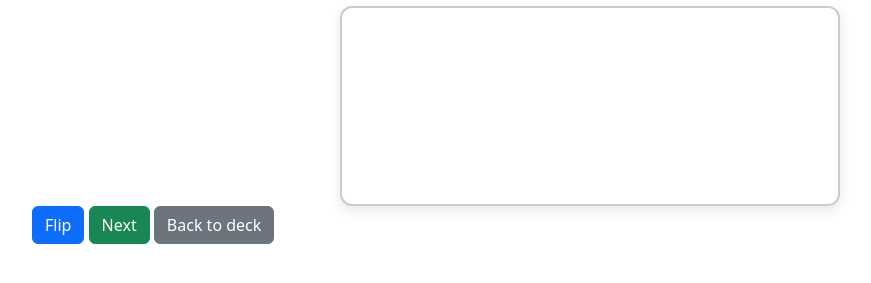
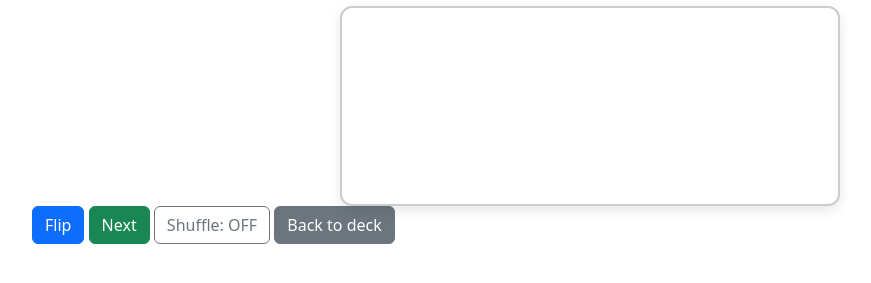
Before and after one commit to art64722/flashcards-app, a Flask app: template templates/study.html in a window 1280 px wide. Shown: the part 120-403 px from the top of the page, without its empty margins (50-921 px from the left). Run offline with Flask 3, Linux system fonts and the light colour scheme; the template is opened without the code that fills it, so the values that code supplies are empty.

Commit message:
Add Shuffle ON/OFF toggle to study mode

```diff
--- a/static/js/study.js
+++ b/static/js/study.js
@@ -1,5 +1,5 @@
 document.addEventListener("DOMContentLoaded", () => {
-    const cards = window.cards;
+    let cards = window.cards;
 
     if (!Array.isArray(cards)) {
         console.error("Cards are not valid.");
@@ -8,6 +8,17 @@ document.addEventListener("DOMContentLoaded", () => {
 
     let current = 0;
     let showingQuestion = true;
+    let isShuffled = false;
+
+
+    // Shuffle function
+    function shuffle(array) {
+        for (let i = array.length - 1; i > 0; i--) {
+            const j = Math.floor(Math.random() * (i + 1));
+            [array[i], array[j]] = [array[j], array[i]];
+        }
+        return array;
+    }
 
     function renderCard() {
         const card = cards[current];
@@ -30,6 +41,26 @@ document.addEventListener("DOMContentLoaded", () => {
     window.nextCard = function () {
         current = (current + 1) % cards.length;
         showingQuestion = true;
+        if (current % cards.length == 0 && isShuffled) {
+            cards = shuffle(cards)
+        }
+        renderCard();
+    };
+
+
+    window.toggleShuffle = function () {
+        isShuffled = !isShuffled;
+
+        const toggleBtn = document.getElementById("shuffle-toggle");
+        toggleBtn.classList.toggle("btn-outline-secondary", !isShuffled);
+        toggleBtn.classList.toggle("btn-outline-primary", isShuffled);
+        toggleBtn.innerText = `Shuffle: ${isShuffled ? 'ON' : 'OFF'}`;
+
+        if (isShuffled){
+            cards = shuffle(cards)
+        }
+        current = 0;
+        showingQuestion = true;
         renderCard();
     };
 
--- a/templates/study.html
+++ b/templates/study.html
@@ -16,6 +16,7 @@
 <div class="mb-3">
     <button class="btn btn-primary" onclick="flipCard()">Flip</button>
     <button class="btn btn-success" onclick="nextCard()">Next</button>
+    <button id="shuffle-toggle" class="btn btn-outline-secondary" onclick="toggleShuffle()">Shuffle: OFF</button>
     <a class="btn btn-secondary" href="/decks/{{ deck.id }}">Back to deck</a>
 </div>
 
```
